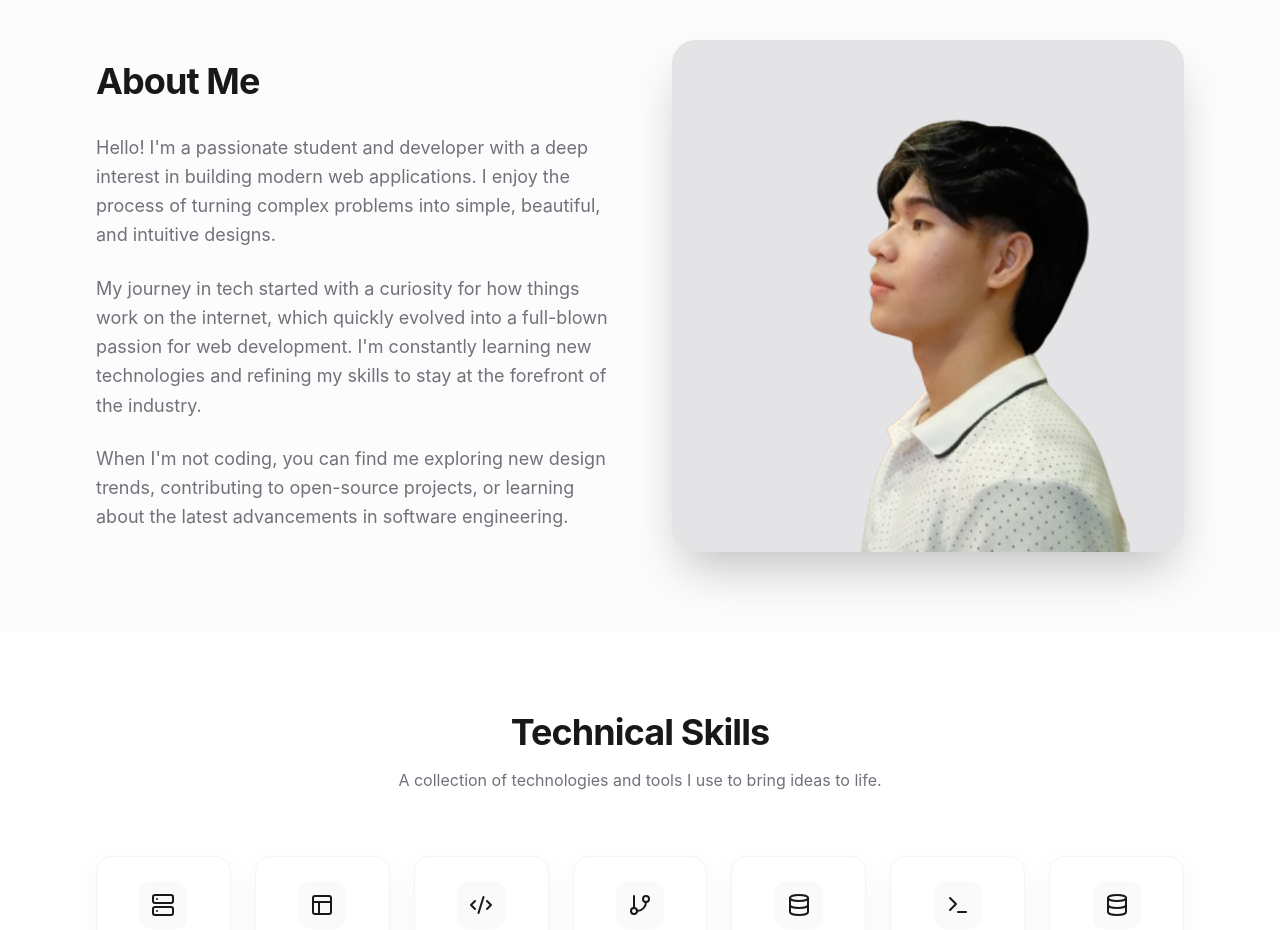
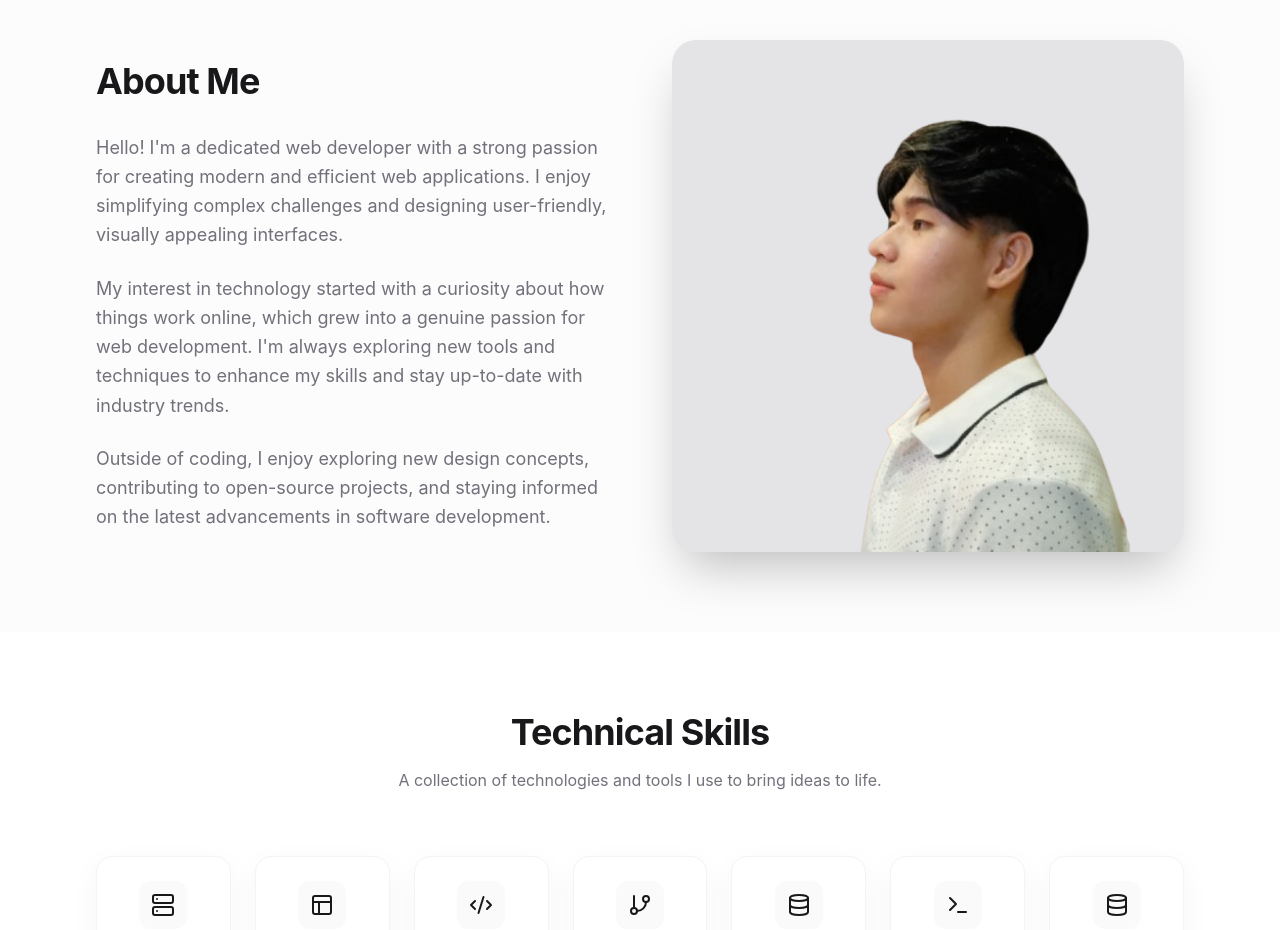
Before and after one commit to Co3code/my-portfolio, a React (Vite) app: page / in a window 1280 px wide. Shown: the part 840-1770 px from the top of the page. Built offline with nearby package versions, Linux system fonts and the light colour scheme.

Commit message:
Revise About section content for a more professional tone

```diff
--- a/src/components/About.tsx
+++ b/src/components/About.tsx
@@ -16,17 +16,18 @@ export default function About() {
             <h2 className="text-3xl md:text-4xl font-bold tracking-tight text-zinc-900 mb-8">About Me</h2>
             <div className="space-y-6 text-lg text-zinc-500 leading-relaxed">
               <p>
-                Hello! I'm a passionate student and developer with a deep interest in building modern web applications.
-                I enjoy the process of turning complex problems into simple, beautiful, and intuitive designs.
+                Hello! I'm a dedicated web developer with a strong passion for creating modern and efficient web
+                applications. I enjoy simplifying complex challenges and designing user-friendly, visually appealing
+                interfaces.
               </p>
               <p>
-                My journey in tech started with a curiosity for how things work on the internet, which quickly evolved
-                into a full-blown passion for web development. I'm constantly learning new technologies and refining my
-                skills to stay at the forefront of the industry.
+                My interest in technology started with a curiosity about how things work online, which grew into a
+                genuine passion for web development. I'm always exploring new tools and techniques to enhance my skills
+                and stay up-to-date with industry trends.
               </p>
               <p>
-                When I'm not coding, you can find me exploring new design trends, contributing to open-source projects,
-                or learning about the latest advancements in software engineering.
+                Outside of coding, I enjoy exploring new design concepts, contributing to open-source projects, and
+                staying informed on the latest advancements in software development.
               </p>
             </div>
           </motion.div>
```
